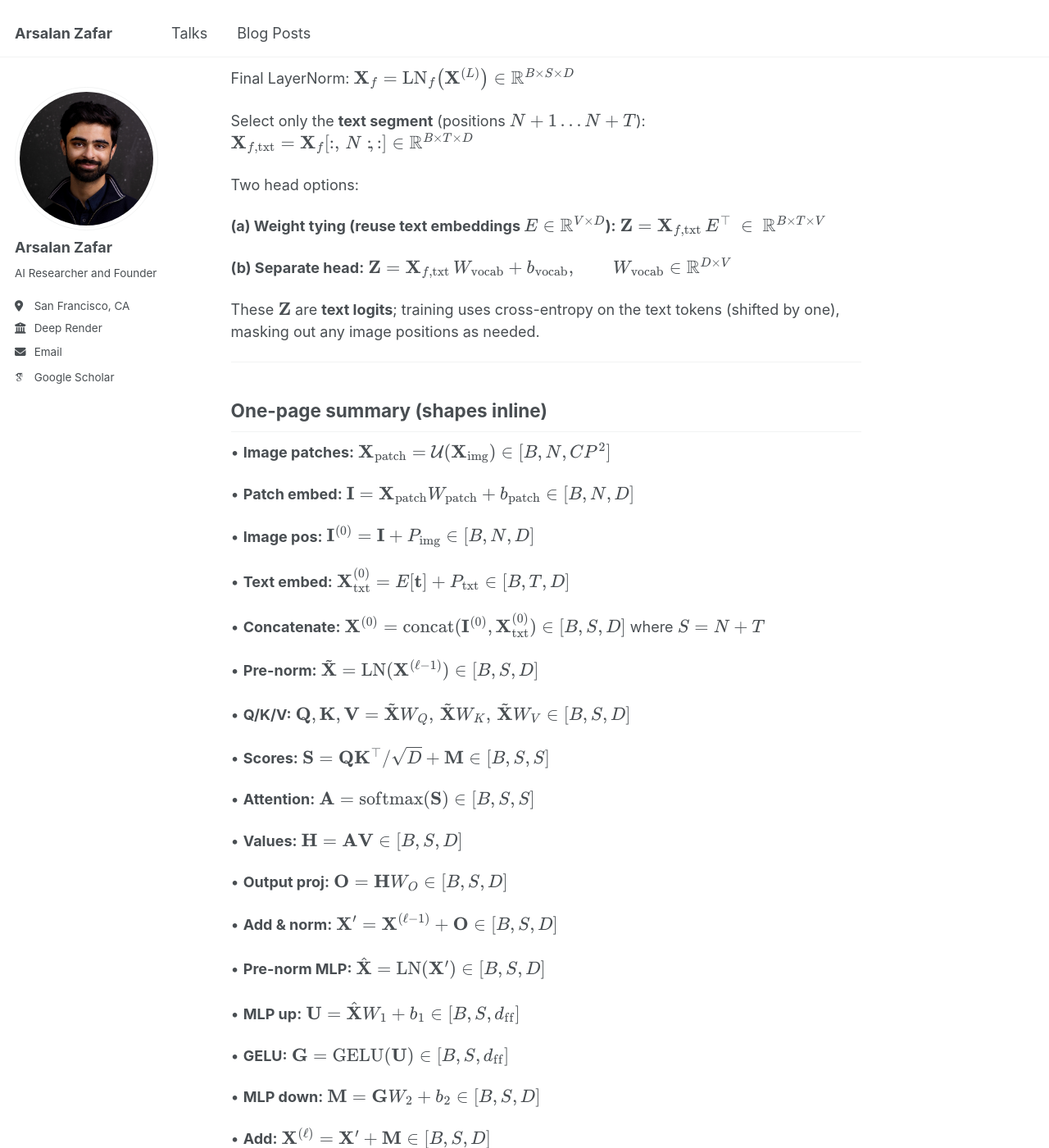
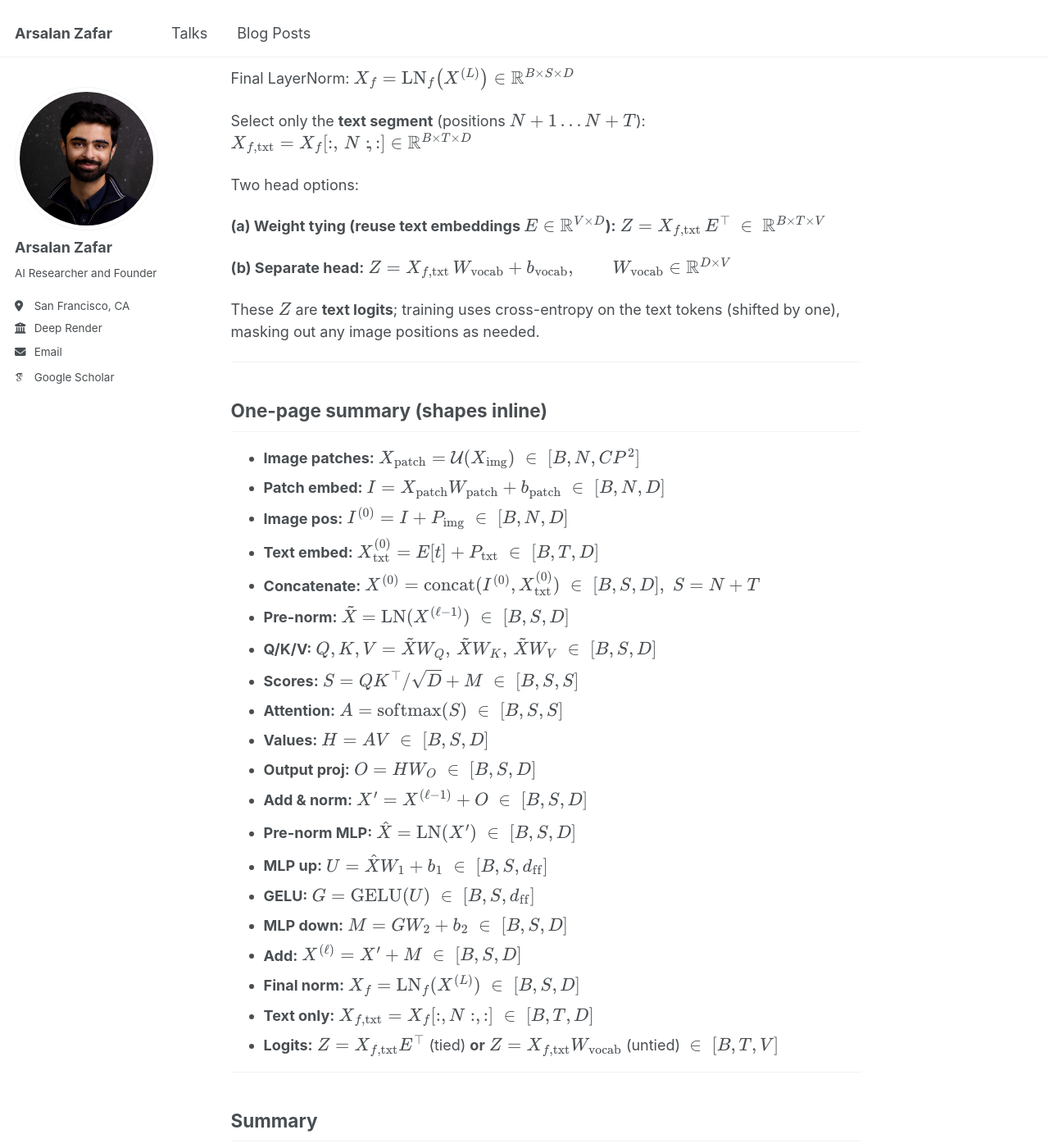
Before and after one commit to Arsalan-zafar/Arsalan-zafar.github.io, a Jekyll site: the page built from _posts/2023-01-15-ViT-Transformation-Notation_up.md, in a window 1280 px wide and 1400 px high, scrolled down 5842 px. Shown: the whole window at 82% size. Built offline with Jekyll 4.4.1, drawn with Linux system fonts in a browser that asks for light colours; some web fonts are replaced; some of the changed text lies outside the part shown.

Commit message:
notation updated

```diff
--- a/_posts/2022-01-15-ViT-Transformation-Notation_up.md
+++ b/_posts/2023-01-15-ViT-Transformation-Notation_up.md
@@ -143,8 +143,8 @@ Building on the nanoGPT foundation, we now extend to Vision Transformers that pr
 - Patch size $$P$$ (assume $$P\mid H,\,P\mid W$$); number of patches $$N=\frac{H}{P}\cdot\frac{W}{P}$$
 - Text length $$T$$, vocab size $$V$$
 - Model width $$D$$, MLP hidden width $$d_{\text{ff}}$$ (e.g., $$4D$$)
-- **Single head** so $$d_k=d_v=D$$ (keeps shapes simple)
-- **Pre-LayerNorm** residual layout (GPT-style)
+- Single head so $$d_k=d_v=D$$ (keeps shapes simple)
+- Pre-LayerNorm residual layout (GPT-style)
 
 ---
 
@@ -155,32 +155,32 @@ Building on the nanoGPT foundation, we now extend to Vision Transformers that pr
 Define an **unfold** operator $$\mathcal{U}$$ that extracts flattened non-overlapping patches:
 $$\mathcal{U}:\ \mathbb{R}^{B\times C\times H\times W}\ \to\ \mathbb{R}^{B\times N\times (C P^2)}$$
 
-Let the image batch be $$\mathbf{X}_{\text{img}}\in\mathbb{R}^{B\times C\times H\times W}$$. Then
-$$\mathbf{X}_{\text{patch}}=\mathcal{U}(\mathbf{X}_{\text{img}})\ \in\ \mathbb{R}^{B\times N\times (C P^2)}$$
+Let the image batch be $$X_{\text{img}}\in\mathbb{R}^{B\times C\times H\times W}$$. Then
+$$X_{\text{patch}}=\mathcal{U}(X_{\text{img}})\ \in\ \mathbb{R}^{B\times N\times (C P^2)}$$
 
 Linear patch projection (ViT style):
-$$W_{\text{patch}}\in\mathbb{R}^{(C P^2)\times D},\quad b_{\text{patch}}\in\mathbb{R}^{D},\qquad \mathbf{I}=\mathbf{X}_{\text{patch}}\,W_{\text{patch}}+b_{\text{patch}}\ \in\ \mathbb{R}^{B\times N\times D}$$
+$$W_{\text{patch}}\in\mathbb{R}^{(C P^2)\times D},\quad b_{\text{patch}}\in\mathbb{R}^{D},\qquad I=X_{\text{patch}}\,W_{\text{patch}}+b_{\text{patch}}\ \in\ \mathbb{R}^{B\times N\times D}$$
 
 (Equivalently: a Conv2d with kernel$$=$$stride$$=P$$ giving $$[B,D,H/P,W/P]$$, then flatten to $$[B,N,D]$$.)
 
 Add **2D positional** embeddings for image patches (flattened scan order):
-$$P_{\text{img}}\in\mathbb{R}^{N\times D},\qquad \mathbf{I}^{(0)}=\mathbf{I}+P_{\text{img}}\ \in\ \mathbb{R}^{B\times N\times D}$$
+$$P_{\text{img}}\in\mathbb{R}^{N\times D},\qquad I^{(0)}=I+P_{\text{img}}\ \in\ \mathbb{R}^{B\times N\times D}$$
 
 (Optional **type**/modality embedding $$T_{\text{img}}\in\mathbb{R}^{D}$$: add via broadcast if desired.)
 
 ### 0.2 Text → token embeddings
 
-Token ids: $$\mathbf{t}\in\{1,\dots,V\}^{B\times T}$$.
+Token ids: $$t\in\{1,\dots,V\}^{B\times T}$$.
 Embedding matrix: $$E\in\mathbb{R}^{V\times D}$$.
 1D positional embeddings: $$P_{\text{txt}}\in\mathbb{R}^{T\times D}$$.
-$$\mathbf{X}_{\text{txt}}^{(0)} = E[\mathbf{t}] + P_{\text{txt}} \ \in\ \mathbb{R}^{B\times T\times D}$$
+$$X_{\text{txt}}^{(0)} = E[t] + P_{\text{txt}} \ \in\ \mathbb{R}^{B\times T\times D}$$
 
 (Optional type embedding $$T_{\text{txt}}\in\mathbb{R}^{D}$$: add via broadcast.)
 
 ### 0.3 Concatenate image+text as one sequence
 
 Place **image tokens first** so text can attend to them for generation:
-$$\mathbf{X}^{(0)}=\operatorname{concat}\!\big(\mathbf{I}^{(0)},\ \mathbf{X}_{\text{txt}}^{(0)}\big)\ \in\ \mathbb{R}^{B\times S\times D},\quad S=N+T$$
+$$X^{(0)}=\operatorname{concat}\!\big(I^{(0)},\ X_{\text{txt}}^{(0)}\big)\ \in\ \mathbb{R}^{B\times S\times D},\quad S=N+T$$
 
 ---
 
@@ -188,41 +188,41 @@ $$\mathbf{X}^{(0)}=\operatorname{concat}\!\big(\mathbf{I}^{(0)},\ \mathbf{X}_{\t
 
 ### 1.1 Pre-norm (attention)
 
-$$\tilde{\mathbf{X}}=\mathrm{LN}^{(\ell)}_{\text{attn}}\!\left(\mathbf{X}^{(\ell-1)}\right)\ \in\ \mathbb{R}^{B\times S\times D}$$
+$$\tilde{X}=\mathrm{LN}^{(\ell)}_{\text{attn}}\!\left(X^{(\ell-1)}\right)\ \in\ \mathbb{R}^{B\times S\times D}$$
 
 ### 1.2 Q/K/V projections
 
 $$W_Q^{(\ell)},\ W_K^{(\ell)},\ W_V^{(\ell)}\ \in\ \mathbb{R}^{D\times D}$$
 
-$$\mathbf{Q}=\tilde{\mathbf{X}}W_Q^{(\ell)},\quad \mathbf{K}=\tilde{\mathbf{X}}W_K^{(\ell)},\quad \mathbf{V}=\tilde{\mathbf{X}}W_V^{(\ell)}\ \in\ \mathbb{R}^{B\times S\times D}$$
+$$Q=\tilde{X}W_Q^{(\ell)},\quad K=\tilde{X}W_K^{(\ell)},\quad V=\tilde{X}W_V^{(\ell)}\ \in\ \mathbb{R}^{B\times S\times D}$$
 
 ### 1.3 Scaled dot-product attention with **causal** mask
 
 Scores:
-$$\mathbf{S}=\frac{\mathbf{Q}\mathbf{K}^{\top}}{\sqrt{D}}+\mathbf{M}\ \in\ \mathbb{R}^{B\times S\times S}$$
+$$S=\frac{QK^{\top}}{\sqrt{D}}+M\ \in\ \mathbb{R}^{B\times S\times S}$$
 
-where $$\mathbf{M}_{ij}=0$$ if $$j\le i$$ and $$-\infty$$ otherwise (standard upper-triangular mask).
+where $$M_{ij}=0$$ if $$j\le i$$ and $$-\infty$$ otherwise (standard upper-triangular mask).
 
 - Image tokens occupy positions $$1\ldots N$$ and cannot see future text tokens.
 - Text tokens (positions $$N\!+\!1\ldots N\!+\!T$$) can attend to **all** image tokens and prior text tokens.
 
 Row-wise softmax and context:
-$$\mathbf{A}=\mathrm{softmax}(\mathbf{S})\in\mathbb{R}^{B\times S\times S},\qquad \mathbf{H}=\mathbf{A}\mathbf{V}\in\mathbb{R}^{B\times S\times D}$$
+$$A=\mathrm{softmax}(S)\in\mathbb{R}^{B\times S\times S},\qquad H=AV\in\mathbb{R}^{B\times S\times D}$$
 
 Output projection and residual:
-$$W_O^{(\ell)}\in\mathbb{R}^{D\times D},\quad \mathbf{O}=\mathbf{H}W_O^{(\ell)}\in\mathbb{R}^{B\times S\times D},\quad \mathbf{X}'=\mathbf{X}^{(\ell-1)}+\mathbf{O}$$
+$$W_O^{(\ell)}\in\mathbb{R}^{D\times D},\quad O=HW_O^{(\ell)}\in\mathbb{R}^{B\times S\times D},\quad X'=X^{(\ell-1)}+O$$
 
 ### 1.4 Pre-norm (MLP)
 
-$$\hat{\mathbf{X}}=\mathrm{LN}^{(\ell)}_{\text{mlp}}(\mathbf{X}')\in\mathbb{R}^{B\times S\times D}$$
+$$\hat{X}=\mathrm{LN}^{(\ell)}_{\text{mlp}}(X')\in\mathbb{R}^{B\times S\times D}$$
 
 ### 1.5 MLP + GELU
 
 $$W_1^{(\ell)}\in\mathbb{R}^{D\times d_{\text{ff}}},\quad W_2^{(\ell)}\in\mathbb{R}^{d_{\text{ff}}\times D}$$
 
-$$\mathbf{U}=\hat{\mathbf{X}}W_1^{(\ell)}+b_1^{(\ell)}\in\mathbb{R}^{B\times S\times d_{\text{ff}}},\quad \mathbf{G}=\mathrm{GELU}(\mathbf{U})\in\mathbb{R}^{B\times S\times d_{\text{ff}}}$$
+$$U=\hat{X}W_1^{(\ell)}+b_1^{(\ell)}\in\mathbb{R}^{B\times S\times d_{\text{ff}}},\quad G=\mathrm{GELU}(U)\in\mathbb{R}^{B\times S\times d_{\text{ff}}}$$
 
-$$\mathbf{M}=\mathbf{G}W_2^{(\ell)}+b_2^{(\ell)}\in\mathbb{R}^{B\times S\times D},\quad \mathbf{X}^{(\ell)}=\mathbf{X}'+\mathbf{M}\in\mathbb{R}^{B\times S\times D}$$
+$$M=GW_2^{(\ell)}+b_2^{(\ell)}\in\mathbb{R}^{B\times S\times D},\quad X^{(\ell)}=X'+M\in\mathbb{R}^{B\times S\times D}$$
 
 Repeat for $$\ell=1,\dots,L$$.
 
@@ -231,64 +231,45 @@ Repeat for $$\ell=1,\dots,L$$.
 ## 2) Output head → **text logits**
 
 Final LayerNorm:
-$$\mathbf{X}_f=\mathrm{LN}_f\!\left(\mathbf{X}^{(L)}\right)\in\mathbb{R}^{B\times S\times D}$$
+$$X_f=\mathrm{LN}_f\!\left(X^{(L)}\right)\in\mathbb{R}^{B\times S\times D}$$
 
 Select only the **text segment** (positions $$N+1\ldots N+T$$):
-$$\mathbf{X}_{f,\text{txt}}=\mathbf{X}_f[:,\,N:\!,:]\in\mathbb{R}^{B\times T\times D}$$
+$$X_{f,\text{txt}}=X_f[:,\,N:\!,:]\in\mathbb{R}^{B\times T\times D}$$
 
 Two head options:
 
 **(a) Weight tying (reuse text embeddings $$E\in\mathbb{R}^{V\times D}$$):**
-$$\mathbf{Z}=\mathbf{X}_{f,\text{txt}}\,E^\top\ \in\ \mathbb{R}^{B\times T\times V}$$
+$$Z=X_{f,\text{txt}}\,E^\top\ \in\ \mathbb{R}^{B\times T\times V}$$
 
 **(b) Separate head:**
-$$\mathbf{Z}=\mathbf{X}_{f,\text{txt}}\,W_{\text{vocab}} + b_{\text{vocab}},\qquad W_{\text{vocab}}\in\mathbb{R}^{D\times V}$$
+$$Z=X_{f,\text{txt}}\,W_{\text{vocab}} + b_{\text{vocab}},\qquad W_{\text{vocab}}\in\mathbb{R}^{D\times V}$$
 
-These $$\mathbf{Z}$$ are **text logits**; training uses cross-entropy on the text tokens (shifted by one), masking out any image positions as needed.
+These $$Z$$ are **text logits**; training uses cross-entropy on the text tokens (shifted by one), masking out any image positions as needed.
 
 ---
 
 ## One-page summary (shapes inline)
 
-• **Image patches:** $$\mathbf{X}_{\text{patch}}=\mathcal{U}(\mathbf{X}_{\text{img}}) \in [B,N,CP^2]$$
-
-• **Patch embed:** $$\mathbf{I}=\mathbf{X}_{\text{patch}}W_{\text{patch}}+b_{\text{patch}} \in [B,N,D]$$
-
-• **Image pos:** $$\mathbf{I}^{(0)}=\mathbf{I}+P_{\text{img}} \in [B,N,D]$$
-
-• **Text embed:** $$\mathbf{X}_{\text{txt}}^{(0)}=E[\mathbf{t}]+P_{\text{txt}} \in [B,T,D]$$
-
-• **Concatenate:** $$\mathbf{X}^{(0)}=\operatorname{concat}(\mathbf{I}^{(0)},\mathbf{X}_{\text{txt}}^{(0)}) \in [B,S,D]$$ where $$S=N+T$$
-
-• **Pre-norm:** $$\tilde{\mathbf{X}}=\mathrm{LN}(\mathbf{X}^{(\ell-1)}) \in [B,S,D]$$
-
-• **Q/K/V:** $$\mathbf{Q},\mathbf{K},\mathbf{V}=\tilde{\mathbf{X}}W_Q,\,\tilde{\mathbf{X}}W_K,\,\tilde{\mathbf{X}}W_V \in [B,S,D]$$
-
-• **Scores:** $$\mathbf{S}=\mathbf{Q}\mathbf{K}^\top/\sqrt{D}+\mathbf{M} \in [B,S,S]$$
-
-• **Attention:** $$\mathbf{A}=\mathrm{softmax}(\mathbf{S}) \in [B,S,S]$$
-
-• **Values:** $$\mathbf{H}=\mathbf{A}\mathbf{V} \in [B,S,D]$$
-
-• **Output proj:** $$\mathbf{O}=\mathbf{H}W_O \in [B,S,D]$$
-
-• **Add & norm:** $$\mathbf{X}'=\mathbf{X}^{(\ell-1)}+\mathbf{O} \in [B,S,D]$$
-
-• **Pre-norm MLP:** $$\hat{\mathbf{X}}=\mathrm{LN}(\mathbf{X}') \in [B,S,D]$$
-
-• **MLP up:** $$\mathbf{U}=\hat{\mathbf{X}}W_1+b_1 \in [B,S,d_{\text{ff}}]$$
-
-• **GELU:** $$\mathbf{G}=\mathrm{GELU}(\mathbf{U}) \in [B,S,d_{\text{ff}}]$$
-
-• **MLP down:** $$\mathbf{M}=\mathbf{G}W_2+b_2 \in [B,S,D]$$
-
-• **Add:** $$\mathbf{X}^{(\ell)}=\mathbf{X}'+\mathbf{M} \in [B,S,D]$$
-
-• **Final norm:** $$\mathbf{X}_f=\mathrm{LN}_f(\mathbf{X}^{(L)}) \in [B,S,D]$$
-
-• **Text only:** $$\mathbf{X}_{f,\text{txt}}=\mathbf{X}_f[:,N:,:] \in [B,T,D]$$
-
-• **Logits:** $$\mathbf{Z}=\mathbf{X}_{f,\text{txt}}E^\top \in [B,T,V]$$ (tied) or $$\mathbf{Z}=\mathbf{X}_{f,\text{txt}}W_{\text{vocab}} \in [B,T,V]$$ (untied)
+- **Image patches:** $$X_{\text{patch}}=\mathcal{U}(X_{\text{img}}) \;\in\; [B,N,CP^2]$$
+- **Patch embed:** $$I=X_{\text{patch}}W_{\text{patch}}+b_{\text{patch}} \;\in\; [B,N,D]$$
+- **Image pos:** $$I^{(0)}=I+P_{\text{img}} \;\in\; [B,N,D]$$
+- **Text embed:** $$X_{\text{txt}}^{(0)}=E[t]+P_{\text{txt}} \;\in\; [B,T,D]$$
+- **Concatenate:** $$X^{(0)}=\operatorname{concat}(I^{(0)},X_{\text{txt}}^{(0)}) \;\in\; [B,S,D], \; S=N+T$$
+- **Pre-norm:** $$\tilde{X}=\mathrm{LN}(X^{(\ell-1)}) \;\in\; [B,S,D]$$
+- **Q/K/V:** $$Q,K,V=\tilde{X}W_Q,\,\tilde{X}W_K,\,\tilde{X}W_V \;\in\; [B,S,D]$$
+- **Scores:** $$S=QK^\top/\sqrt{D}+M \;\in\; [B,S,S]$$
+- **Attention:** $$A=\mathrm{softmax}(S) \;\in\; [B,S,S]$$
+- **Values:** $$H=AV \;\in\; [B,S,D]$$
+- **Output proj:** $$O=HW_O \;\in\; [B,S,D]$$
+- **Add & norm:** $$X'=X^{(\ell-1)}+O \;\in\; [B,S,D]$$
+- **Pre-norm MLP:** $$\hat{X}=\mathrm{LN}(X') \;\in\; [B,S,D]$$
+- **MLP up:** $$U=\hat{X}W_1+b_1 \;\in\; [B,S,d_{\text{ff}}]$$
+- **GELU:** $$G=\mathrm{GELU}(U) \;\in\; [B,S,d_{\text{ff}}]$$
+- **MLP down:** $$M=GW_2+b_2 \;\in\; [B,S,D]$$
+- **Add:** $$X^{(\ell)}=X'+M \;\in\; [B,S,D]$$
+- **Final norm:** $$X_f=\mathrm{LN}_f(X^{(L)}) \;\in\; [B,S,D]$$
+- **Text only:** $$X_{f,\text{txt}}=X_f[:,N:,:] \;\in\; [B,T,D]$$
+- **Logits:** $$Z=X_{f,\text{txt}}E^\top$$ (tied) **or** $$Z=X_{f,\text{txt}}W_{\text{vocab}}$$ (untied) $$\;\in\; [B,T,V]$$
 
 ---
 
```
Also changed, not shown: _posts/2021-07-21-Locally-Stable-GANs.md (added, +14 -0 lines), _posts/2025-01-15-Theory-on-GANs-Adding-Pixel-Wise-Losses.md (deleted, +0 -94 lines).
